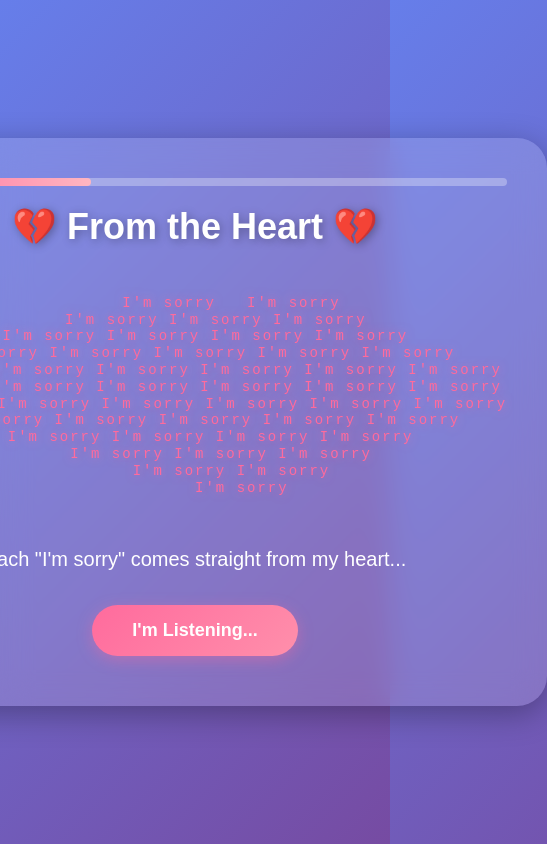
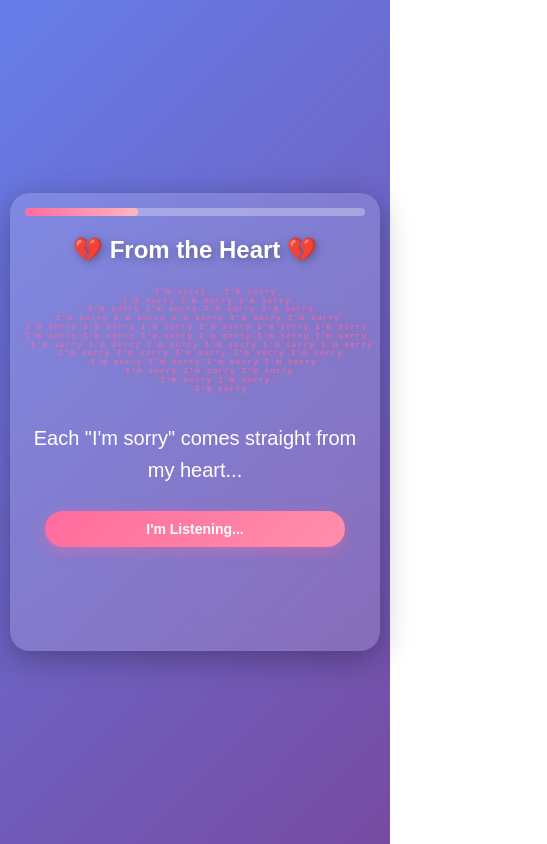
Before and after one commit to cobrazohaib56/apology-site, a plain HTML site: page index.html in a window 390 px wide. Both pictures are taken after a click on the button "Click to Continue". Shown: the whole page, 547 px wide, since content can reach past the window. Drawn offline with Linux system fonts and the light colour scheme.

Commit message:
Enhance responsive styles in index.html
Added responsive padding and margin adjustments for various screen sizes.

```diff
--- a/index.html
+++ b/index.html
@@ -18,6 +18,7 @@
             justify-content: center;
             align-items: center;
             overflow: hidden;
+            padding: 10px;
         }
         .container {
             text-align: center;
@@ -27,7 +28,22 @@
             backdrop-filter: blur(15px);
             box-shadow: 0 8px 32px rgba(0, 0, 0, 0.3);
             max-width: 800px;
+            width: 100%;
             position: relative;
+        }
+
+        @media (max-width: 768px) {
+            .container {
+                padding: 20px;
+                border-radius: 20px;
+            }
+        }
+
+        @media (max-width: 480px) {
+            .container {
+                padding: 15px;
+                margin: 10px;
+            }
         }
         .step {
             display: none;
@@ -48,6 +64,20 @@
             margin-bottom: 20px;
             text-shadow: 2px 2px 10px rgba(0, 0, 0, 0.3);
         }
+
+        @media (max-width: 768px) {
+            h1 {
+                font-size: 28px;
+                margin-bottom: 15px;
+            }
+        }
+
+        @media (max-width: 480px) {
+            h1 {
+                font-size: 24px;
+                margin-bottom: 10px;
+            }
+        }
         .heart {
             color: #ff6b9d;
             font-size: 14px;
@@ -57,6 +87,23 @@
             text-shadow: 0 0 10px rgba(255, 107, 157, 0.5);
             margin: 30px 0;
             font-family: 'Courier New', monospace;
+        }
+
+        @media (max-width: 768px) {
+            .heart {
+                font-size: 11px;
+                letter-spacing: 1.5px;
+                margin: 20px 0;
+            }
+        }
+
+        @media (max-width: 480px) {
+            .heart {
+                font-size: 8px;
+                letter-spacing: 1px;
+                margin: 15px 0;
+                line-height: 1.1;
+            }
         }
         .animated-heart {
             animation: heartbeat 1.5s ease-in-out infinite;
@@ -78,6 +125,24 @@
             transition: all 0.3s ease;
             font-weight: bold;
             margin: 10px;
+        }
+
+        @media (max-width: 768px) {
+            button {
+                padding: 12px 30px;
+                font-size: 16px;
+                margin: 8px;
+            }
+        }
+
+        @media (max-width: 480px) {
+            button {
+                padding: 10px 20px;
+                font-size: 14px;
+                margin: 5px;
+                width: calc(100% - 10px);
+                max-width: 300px;
+            }
         }
         button:hover {
             transform: translateY(-3px);
```
